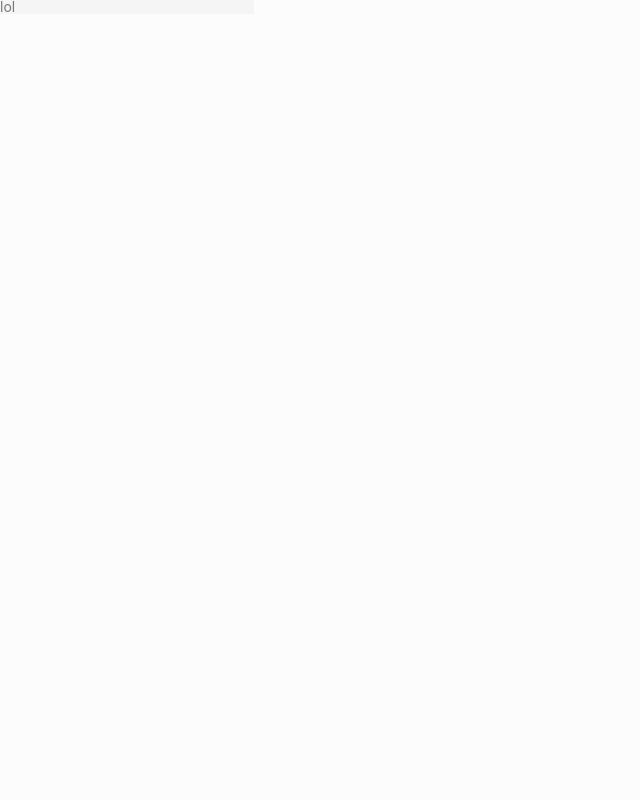
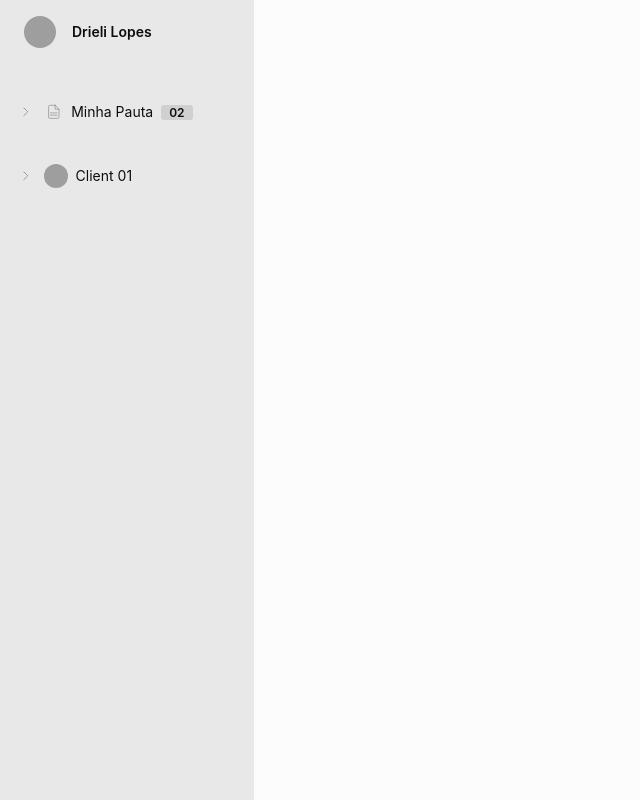
Before and after one commit to opauloh/elasticontent-front, a React (Create React App) app: page / in a window 1280 px wide. Shown: the whole page, without its empty margins (0-640 px from the left). Built offline with nearby package versions, Linux system fonts and the light colour scheme; grey boxes are pictures that could not be loaded.

Commit message:
Sidebar Component

```diff
--- a/src/components/Sidebar/index.tsx
+++ b/src/components/Sidebar/index.tsx
@@ -1,10 +1,15 @@
 import React from 'react';
 import { Styled } from "./styled";
+import AvatarName from '../base/Avatar/AvatarName';
+import Menu from '../Menu';
 
 const Sidebar: React.FC = () => {
     return (
         <Styled.Sidebar>
-            lol
+            <Styled.AvatarWrapper>
+                <AvatarName size="lg" src="https://www.pathstone.com/app/uploads/2020/02/avatar-placeholder.png">Drieli Lopes</AvatarName>
+            </Styled.AvatarWrapper>
+            <Menu />
         </Styled.Sidebar>
     )
 }
--- a/src/components/Sidebar/styled.ts
+++ b/src/components/Sidebar/styled.ts
@@ -1,11 +1,18 @@
 import styled from 'styled-components';
+import spacing from '../../tokens/spacing';
 
 const Sidebar = styled.div`
     width: 254px;
-    height: 100%;
-    background-color: var(--theme-bg-color-secondary);
+    height: 100vh;
+    background-color: var(--theme-bg-color-tertiary);
+`;
+const AvatarWrapper = styled.div`
+    padding-top: ${spacing["$spacing-sm"]};
+    padding-left: ${spacing["$spacing-md"]};
+    padding-bottom: ${spacing["$spacing-sm"]};
 `;
 
 export const Styled = {
-    Sidebar
+    Sidebar,
+    AvatarWrapper
 }
```
